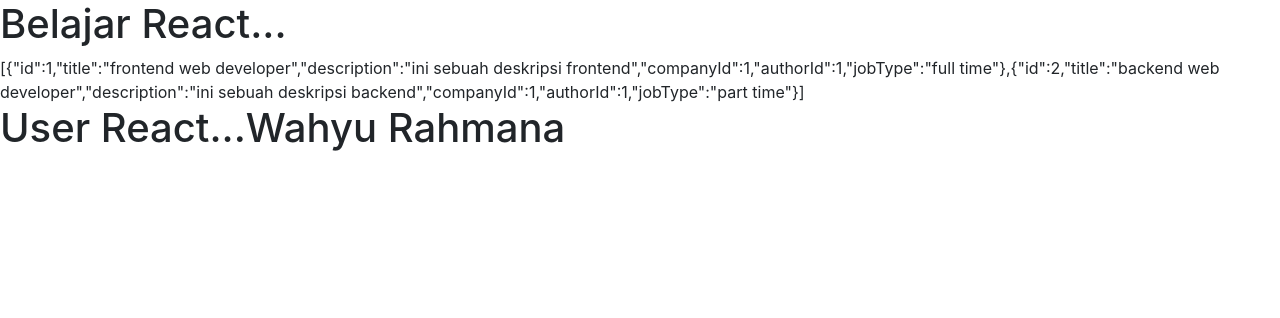
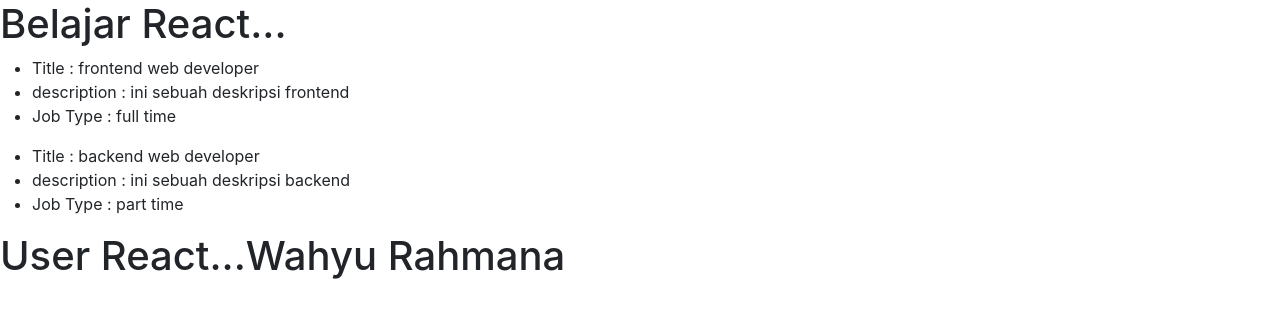
Before and after one commit to iyunrozikin26/belajar-react, a React (Create React App) app in the folder karir-ku/: page / in a window 1280 px wide. Shown: the top 318 px of the page. Built offline with nearby package versions, Linux system fonts and the light colour scheme; data requests are answered from the project's data file.

Commit message:
mencoba memanfaatkan component yg reusable seperti card dengan membawa nilai

```diff
--- a/karir-ku/src/App.js
+++ b/karir-ku/src/App.js
@@ -1,6 +1,7 @@
 import React from 'react'
 import axios from 'axios'
 import User from './components/user.js'
+import CardJob from './components/cardJobs.js'
 
 class App extends React.Component{
   constructor() {
@@ -28,7 +29,13 @@
     return (
       <>
         <h1>Belajar React...</h1>
-        {JSON.stringify(this.state.jobs)}
+        {this.state.jobs.map((el, i)=> {
+          return (
+            <div key={i}>
+              <CardJob job={el}/>
+            </div>
+          )
+        })}
         <User user={this.state.name} />
       </>
     )
--- /dev/null
+++ b/karir-ku/src/components/cardJobs.js
@@ -0,0 +1,15 @@
+import React from "react";
+
+class CardJob extends React.Component {
+  render() {
+    return (
+      <ul>
+        <li>Title : {this.props.job.title}</li>
+        <li>description : {this.props.job.description}</li>
+        <li>Job Type : {this.props.job.jobType}</li>
+      </ul>
+    )
+  }
+}
+
+export default CardJob
```
Also changed, not shown: 1 other file (tests, documents, lock files or other folders).
